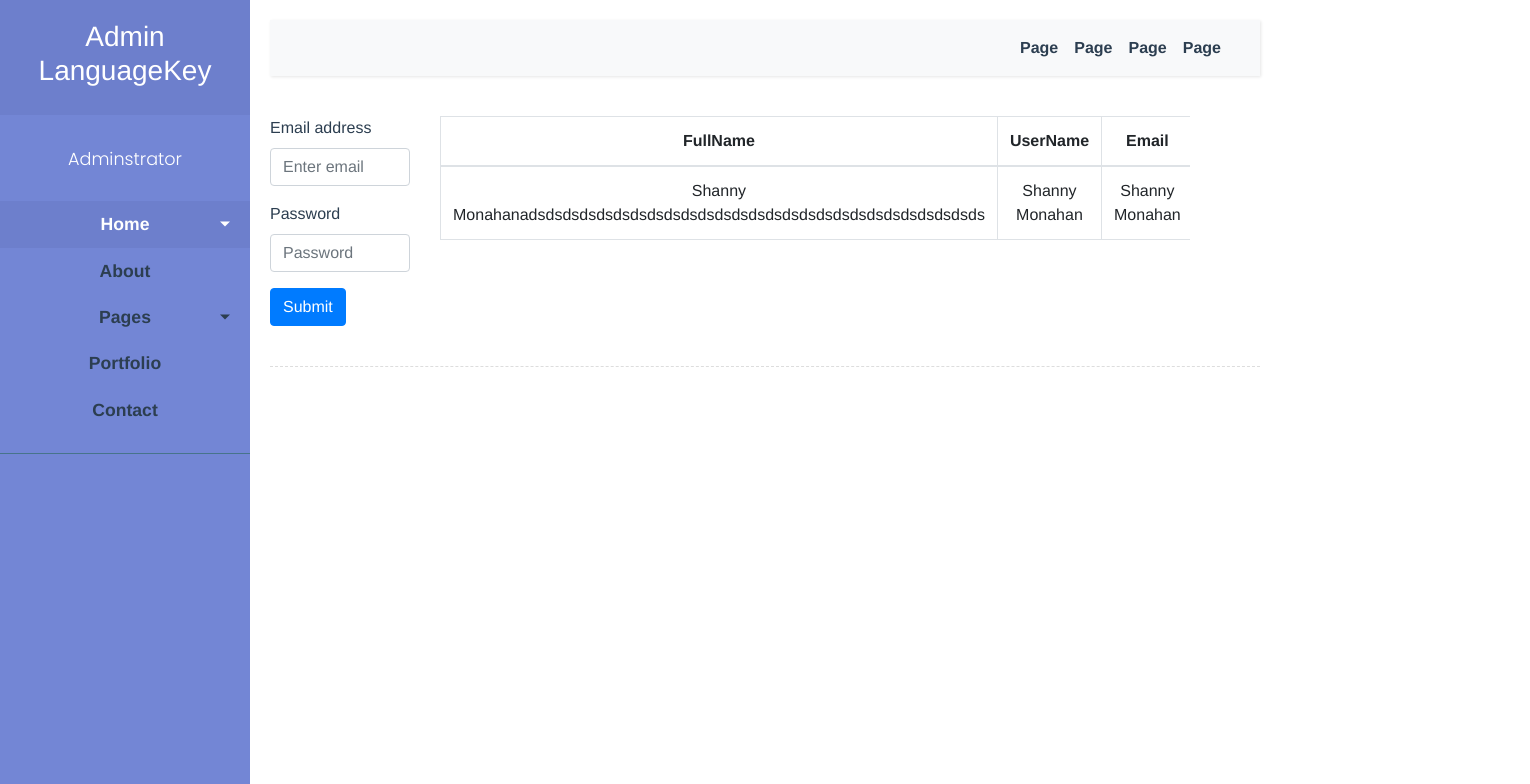
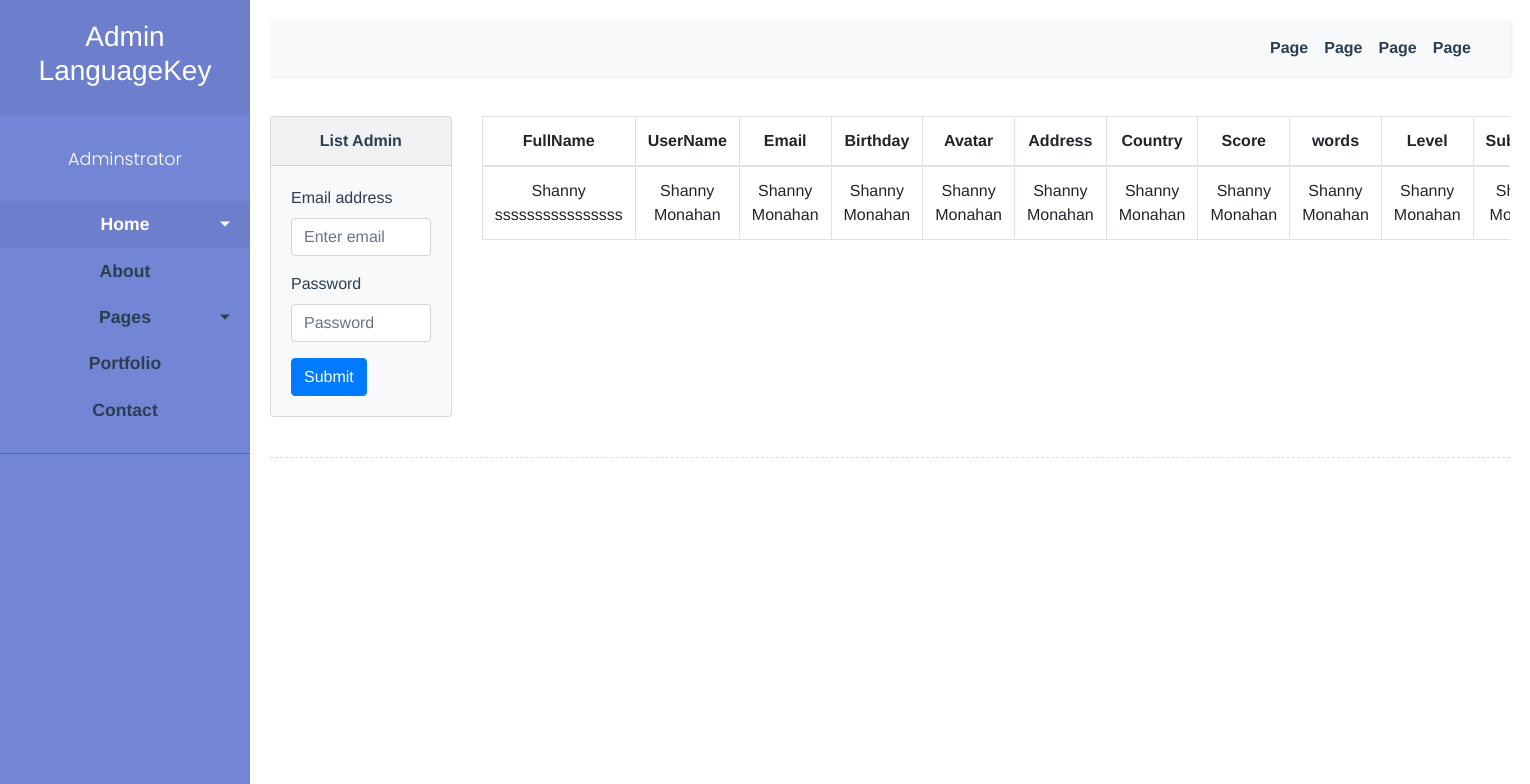
Before and after one commit to thanhdev449/LanguageKey_PHP, a Vue app in the folder front-end/: page /creator/list in a window 1280 px wide. Shown: the top 784 px of the page, 1530 px wide, since content can reach past the window. Built offline with nearby package versions, Linux system fonts and the light colour scheme.

Commit message:
update table

```diff
--- a/front-end/package.json
+++ b/front-end/package.json
@@ -8,6 +8,7 @@
     "lint": "vue-cli-service lint"
   },
   "dependencies": {
+    "axios": "^0.19.2",
     "bootstrap": "^4.5.0",
     "core-js": "^3.6.5",
     "jquery": "^3.5.1",
--- a/front-end/src/components/Creator/List.vue
+++ b/front-end/src/components/Creator/List.vue
@@ -1,7 +1,10 @@
 <template>
-    <div class="">
+    <div class="creator-table">
         <div class="row">
             <div class="col-2">
+                <div class="card text-black bg-light">
+                    <div class="card-header"><b>List Admin</b></div>
+                    <div class="card-body">
                         <form>
                             <div class="form-group">
                                 <label for="exampleInputEmail1" class="float-left">Email address</label>
@@ -14,7 +17,9 @@
                             <button type="submit" class="btn btn-primary float-left">Submit</button>
                         </form>
                     </div>
-            <div class="table-list col-9">
+                </div>
+            </div>
+            <div class="table-list col-10">
                 <table class="table table-bordered">
                     <thead>
                         <tr>
@@ -35,7 +40,7 @@
                     </thead>
                     <tbody>
                         <tr>
-                            <td>Shanny Monahanadsdsdsdsdsdsdsdsdsdsdsdsdsdsdsdsdsdsdsdsdsdsdsdsdsdsds</td>
+                            <td>Shanny ssssssssssssssss</td>
                             <td>Shanny Monahan</td>
                             <td>Shanny Monahan</td>
                             <td>Shanny Monahan</td>
@@ -62,12 +67,16 @@ export default {
 };
 </script>
 <style>
+.creator-table {
+    overflow: hidden;
+}
+
 .table-list {
     position: relative;
-    overflow-x: scroll;
+    overflow: auto;
 }
 
-.table {
-    position: absolute;
-}
+/* table {
+    overflow: scroll;
+} */
 </style>
```
Also changed, not shown: 1 other file (tests, documents, lock files or other folders). Lines whose indentation alone changed are shown as unchanged.
